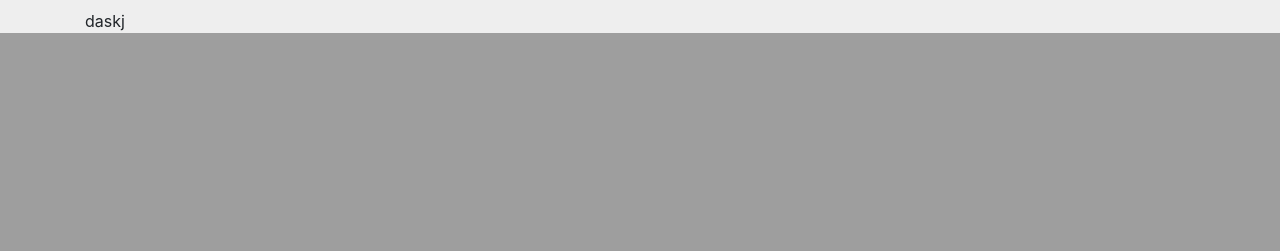
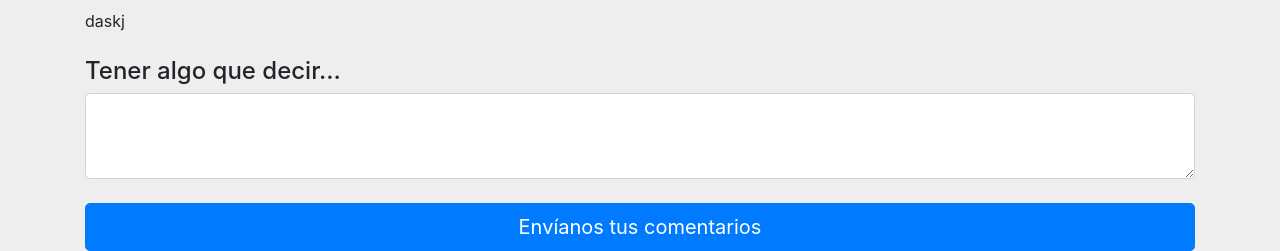
Before and after one commit to Niniatura/TP2PHP, a PHP site: page /ver.php?id=2 in a window 1280 px wide. Shown: the part 1118-1369 px from the top of the page. Before the commit the page ends 1151 px from the top, so only its background shows below. Run offline with PHP 8.4, Linux system fonts and the light colour scheme; data comes from the database, SQL or seed files in the repository.

Commit message:
form de comments

```diff
--- a/ver.php
+++ b/ver.php
@@ -1,8 +1,8 @@
 <?php
-//requiere la conexion a la base de datos
-require 'conexion.php';
+require_once 'conexion.php';
+include 'BaseDato.class.php';
 //datos de la conexion
-$conexion = mysqli_connect(DB_HOST, DB_USER, DB_PASS, DB_NAME);
+ $conexion = mysqli_connect(DB_HOST, DB_USER, DB_PASS, DB_NAME);
 
 // mostrar por id el post en una función personalizada dentro de una función de un while loop
 function show_all_post(){
@@ -19,6 +19,7 @@ function show_all_post(){
 
 }
 
+date_default_timezone_set('America/Argentina/Buenos_Aires');
 
 
 
@@ -44,17 +45,24 @@ function show_all_post(){
             show_all_post()
 
             ?>
+            <br>
+              <h4>Tener algo que decir...</h4>
 
+              <?php
+               echo "<form>
+              <div class='form-group'>
+               <input type='hidden' class='form-control' name='uid' value='unknown'>
+               <input type='hidden' class='form-control' name='date' value='".date('Y-m-d H:i:s')."'>
+              <textarea class='form-control' id='message' name='message' rows='3'></textarea>
+             </div>
+             <button class='btn btn-lg btn-primary text-white btn-block mt-4 type='submit' name='submit'>Envíanos tus comentarios</button>
 
+        </form>";
+        ?>
 
              </div>
 
 
 
-
-
-
-
-        </div>
     </body>
 </html>
```
Also changed, not shown: css/estilos.css (line endings or trailing spaces).
